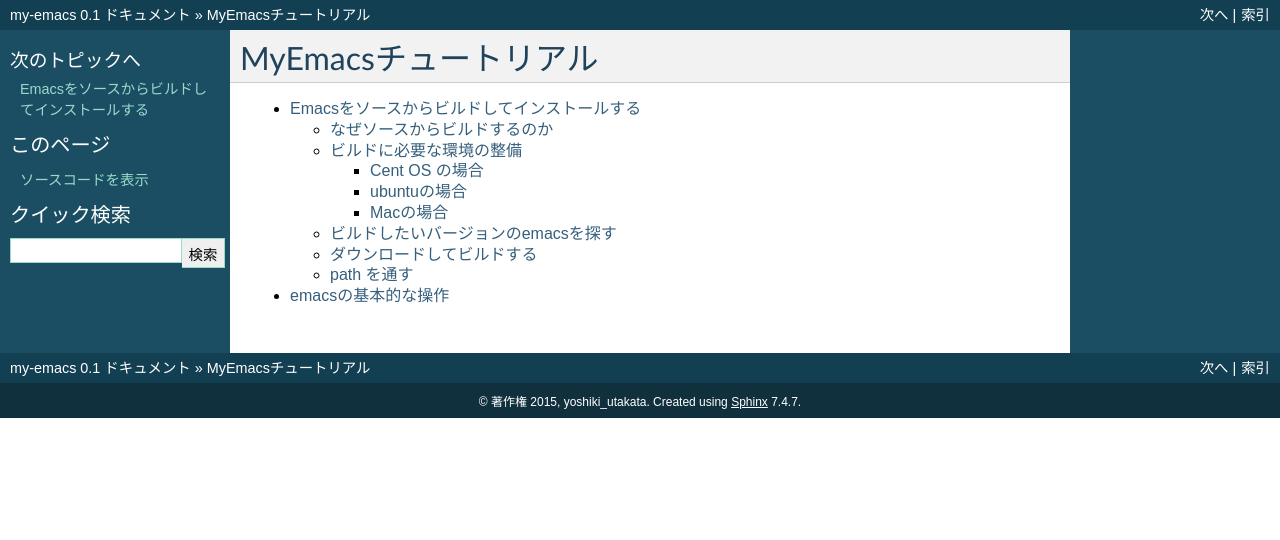
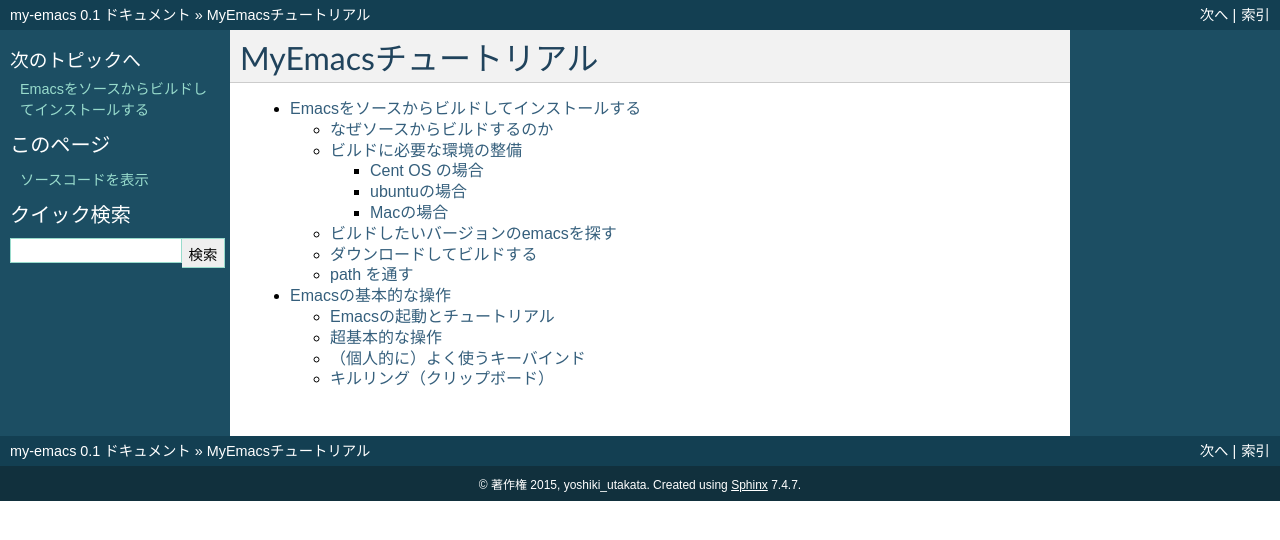
Before and after one commit to yoshikyoto/my-emacs-docs, a Sphinx documentation site: the page built from docs/index.rst, in a window 1280 px wide. Shown: the top 540 px of the page. Built offline with Sphinx 7.4.7, drawn with Linux system fonts in a browser that asks for light colours; pages that are not in the unit, such as notebooks, are missing from menus; some of the changed lines change nothing that is shown.

Commit message:
test table and list

```diff
--- a/docs/start.rst
+++ b/docs/start.rst
@@ -1,6 +1,9 @@
 ===================
-emacsの基本的な操作
+Emacsの基本的な操作
 ===================
+
+Emacsの起動とチュートリアル
+===========================
 
 emacsを起動してみます。
 
@@ -8,7 +11,7 @@
 
    $ emacs
 
-最初は下のような画面になっていると思います。
+最初は以下のような画面になっていると思います。
 
 .. code:: text
 
@@ -19,3 +22,84 @@
    Emacs Tutorial		Learn basic Emacs keystroke commands
    Read the Emacs Manual	View the Emacs manual using Info
    ...
+
+Emacs Tutorial にカーソルを合わせてEnterを押すと、チュートリアルが始まります。
+1000行程度のテキストになっており、じっくりと、実際に操作しながら学びたい人はこれを読むといいでしょう。
+Emacsキーバインド、バッファ、ミニバッファ、Metaキーなどについて分からない場合はここから読んでほしいです。
+
+
+
+超基本的な操作
+==============
+
+流石にこれを知らないとまずいですが、一応書いておきます。
+困った時に役に立つキーも書いておきます。
+
+============ ====================================================================
+キーバインド 説明
+============ ====================================================================
+C-x C-f      ファイルを開く
+------------ --------------------------------------------------------------------
+C-x C-s      ファイルを保存
+------------ --------------------------------------------------------------------
+C-x k        今開いているバッファだけを閉じる
+------------ --------------------------------------------------------------------
+C-x C-c      Emacsを終了する
+------------ --------------------------------------------------------------------
+C-g          コマンド入力を強制終了する
+------------ --------------------------------------------------------------------
+C-x <左右>   C-x入力後、矢印キーの左右で開いているファイルを入れ替えられます。
+============ ====================================================================
+
+- ``C-g`` は、「キー操作が効かなくなった！」という時には連打すればだいたい抜け出せます。
+- ``C-h`` はヘルプのコマンドです。 ``C-h C-h`` はヘルプコマンドのヘルプです。
+- ``M-x`` を入力したあと文字列を入力すると、それに対応した関数を呼ぶことができます。
+- ``M-x describe-key`` コマンドを入力してから、キーバインドを入力すると、そのキーバインドの説明が見られます。
+  - 例: ``M-x describe-key C-w``
+
+.. code::
+
+   M-x describe-key C-w
+
+   C-w runs the command kill-region, ...
+   ...
+
+（個人的に）よく使うキーバインド
+================================
+
+超基本的なキーバインド
+
+==================== ===========================================================
+キーバインド         説明
+==================== ===========================================================
+
+-------------------- -----------------------------------------------------------
+==================== ===========================================================
+
+
+キルリング（クリップボード）
+============================
+
+Emacsにおいて、クリップボードのようなものとして「キルリング」と呼ばれるものがあります。
+
+==================== ===========================================================
+キーバインド         説明
+==================== ===========================================================
+C-y                  キルリングの内容をバッファに貼り付ける（ペースト）
+-------------------- -----------------------------------------------------------
+C−k                 カーソルから行末までの内容を削除してキルリングに移す
+-------------------- -----------------------------------------------------------
+C-@                  範囲選択のスタート地点を設定する
+-------------------- -----------------------------------------------------------
+C-w                  選択した範囲を削除して、内容をキルリングに移す（カット）
+-------------------- -----------------------------------------------------------
+M-w                  洗濯した範囲を削除せず、内容をキルリングに移す（コピー）
+==================== ===========================================================
+
+Emacsでコピー&ペーストをする時は、
+
+1) コピーしたい範囲の開始地点で ``C-@`` を押す
+2) 範囲の終了地点までカーソルを移動させ、 ``C-w`` を押す
+3) コピー先で ``C-y`` を押す
+
+という流れになります。
```
